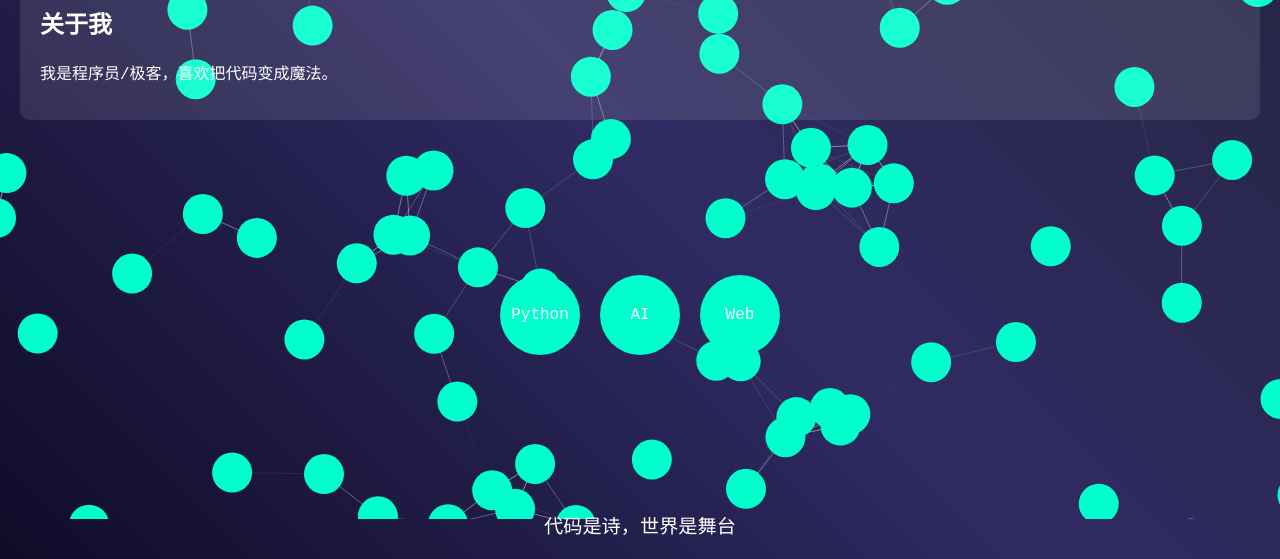
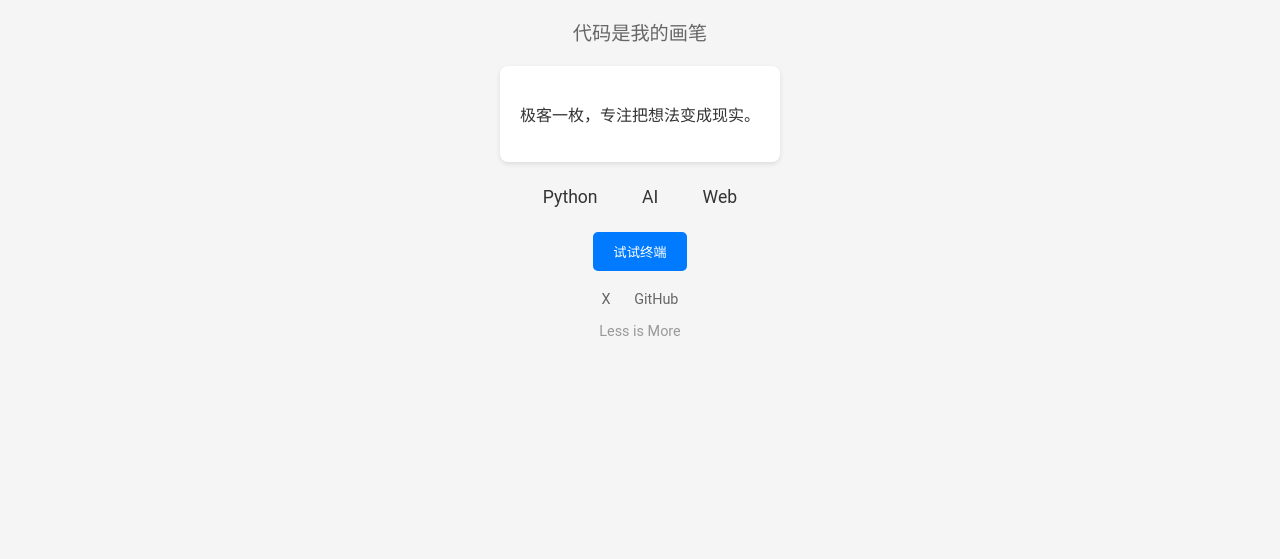
Before and after one commit to v1ax/static, a plain HTML site: page index.html in a window 1280 px wide. Shown: the part 281-840 px from the top of the page. After the commit the page ends 800 px from the top, so only its background shows below. Drawn offline with nearby package versions, Linux system fonts and the light colour scheme.

Commit message:
Update index.html

```diff
--- a/index.html
+++ b/index.html
@@ -3,117 +3,131 @@
 <head>
     <meta charset="UTF-8">
     <meta name="viewport" content="width=device-width, initial-scale=1.0">
-    <title>我的炫酷首页</title>
+    <title>我的极简首页</title>
     <style>
         body {
             margin: 0;
-            font-family: 'Courier New', monospace;
-            background: linear-gradient(45deg, #0f0c29, #302b63, #24243e);
-            animation: gradientFlow 10s ease infinite;
-            color: #fff;
+            font-family: 'Roboto', sans-serif;
+            background: #f5f5f5;
+            color: #333;
+            height: 100vh;
+            display: flex;
+            justify-content: center;
+            align-items: center;
             overflow: hidden;
         }
-        @keyframes gradientFlow {
-            0% { background-position: 0% 50%; }
-            50% { background-position: 100% 50%; }
-            100% { background-position: 0% 50%; }
-        }
         .container {
-            height: 100vh;
-            display: flex;
-            flex-direction: column;
-            justify-content: space-between;
+            text-align: center;
             padding: 20px;
-            position: relative;
-        }
-        #particles-js {
-            position: absolute;
-            width: 100%;
-            height: 100%;
-            top: 0;
-            left: 0;
+            max-width: 800px;
         }
         .title {
             font-size: 3em;
-            text-align: center;
-            animation: typing 3s steps(20) infinite;
+            font-weight: 700;
+            animation: fadeIn 2s ease-in;
         }
-        @keyframes typing {
-            from { width: 0; }
-            to { width: 100%; }
+        .subtitle {
+            font-size: 1.2em;
+            color: #666;
+            animation: fadeIn 3s ease-in;
+        }
+        @keyframes fadeIn {
+            from { opacity: 0; }
+            to { opacity: 1; }
         }
         .card {
-            background: rgba(255, 255, 255, 0.1);
+            background: #fff;
             padding: 20px;
-            border-radius: 10px;
-            transition: transform 0.3s;
+            border-radius: 8px;
+            box-shadow: 0 2px 5px rgba(0, 0, 0, 0.1);
+            margin: 20px 0;
+            transition: box-shadow 0.3s;
         }
         .card:hover {
-            transform: scale(1.05);
-            box-shadow: 0 0 20px rgba(0, 255, 255, 0.5);
+            box-shadow: 0 5px 15px rgba(0, 0, 0, 0.2);
         }
         .skills {
-            display: flex;
-            justify-content: center;
-            gap: 20px;
+            margin: 20px 0;
+            font-size: 1.1em;
         }
         .skill-item {
-            width: 80px;
-            height: 80px;
-            background: #00ffcc;
-            border-radius: 50%;
-            display: flex;
-            align-items: center;
-            justify-content: center;
+            display: inline-block;
+            margin: 0 10px;
+            padding: 5px 10px;
             cursor: pointer;
             transition: all 0.3s;
         }
         .skill-item:hover {
-            transform: rotate(360deg);
-            background: #ff00cc;
+            color: #007bff;
+            transform: scale(1.1);
+        }
+        .terminal-btn {
+            background: #007bff;
+            color: #fff;
+            border: none;
+            padding: 10px 20px;
+            border-radius: 5px;
+            cursor: pointer;
+            transition: background 0.3s;
+        }
+        .terminal-btn:hover {
+            background: #0056b3;
         }
         .footer {
-            text-align: center;
-            font-size: 1.2em;
+            margin-top: 20px;
+            font-size: 0.9em;
+            color: #999;
+        }
+        .social a {
+            margin: 0 10px;
+            color: #666;
+            text-decoration: none;
+            transition: color 0.3s;
+        }
+        .social a:hover {
+            color: #007bff;
         }
     </style>
 </head>
 <body>
-    <div id="particles-js"></div>
     <div class="container">
-        <div class="title">Hi, 我是 [你的名字]</div>
+        <h1 class="title">[你的名字]</h1>
+        <p class="subtitle">代码是我的画笔</p>
         <div class="card">
-            <h2>关于我</h2>
-            <p>我是程序员/极客，喜欢把代码变成魔法。</p>
+            <p>极客一枚，专注把想法变成现实。</p>
         </div>
         <div class="skills">
-            <div class="skill-item">Python</div>
-            <div class="skill-item">AI</div>
-            <div class="skill-item">Web</div>
+            <span class="skill-item">Python</span>
+            <span class="skill-item">AI</span>
+            <span class="skill-item">Web</span>
         </div>
-        <div class="footer">代码是诗，世界是舞台</div>
+        <button class="terminal-btn" onclick="openTerminal()">试试终端</button>
+        <div class="footer">
+            <div class="social">
+                <a href="#">X</a>
+                <a href="#">GitHub</a>
+            </div>
+            <p>Less is More</p>
+        </div>
     </div>
 
-    <!-- 引入 Particles.js 库 -->
-    <script src="https://cdn.jsdelivr.net/npm/particles.js@2.0.0/particles.min.js"></script>
     <script>
-        // 粒子背景
-        particlesJS("particles-js", {
-            "particles": {
-                "number": { "value": 80 },
-                "color": { "value": "#00ffcc" },
-                "shape": { "type": "circle" },
-                "move": { "enable": true, "speed": 2 }
-            },
-            "interactivity": {
-                "events": { "onhover": { "enable": true, "mode": "repulse" } }
+        // 终端互动
+        function openTerminal() {
+            let input = prompt("输入命令（试试 'whoami' 或 'joke'）：");
+            if (input === "whoami") {
+                alert("[你的名字] - 技术爱好者，喜欢探索未知。");
+            } else if (input === "joke") {
+                alert("为什么程序员喜欢深色模式？因为灯总会熄灭。");
+            } else {
+                alert("未知命令，试试 'whoami' 或 'joke'！");
             }
-        });
+        }
 
         // 背景音乐
-        const audio = new Audio('https://www.bensound.com/bensound-music/bensound-sci-fi.mp3');
+        const audio = new Audio('https://www.bensound.com/bensound-music/bensound-slowmotion.mp3');
         audio.loop = true;
-        audio.volume = 0.3;
+        audio.volume = 0.2;
         audio.play();
     </script>
 </body>
```
